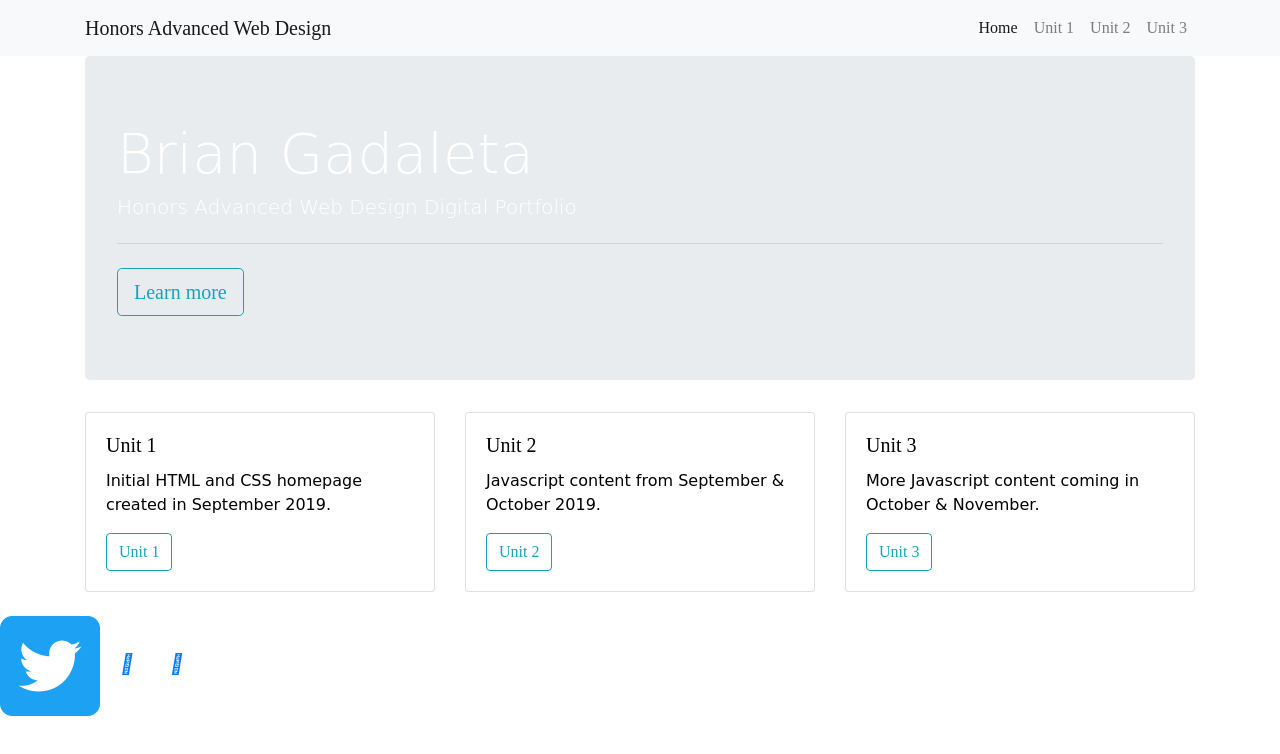
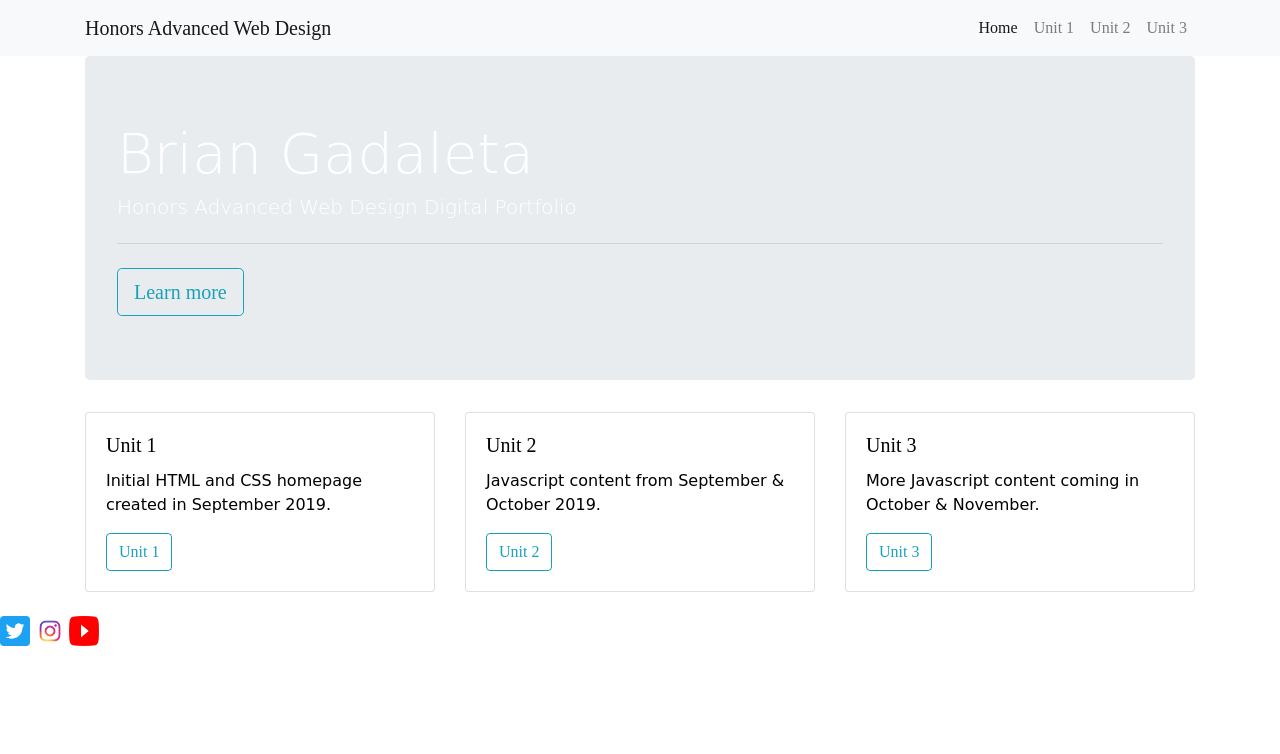
Before and after one commit to bgadaleta/bgadaleta.github.io, a plain HTML site: page index.html in a window 1280 px wide. Drawn offline with nearby package versions, Linux system fonts and the light colour scheme.

Commit message:
Update index.html

```diff
--- a/index.html
+++ b/index.html
@@ -106,11 +106,10 @@ color: black;
     </script>
 
 <!--Twitter-->
-<a href="https://twitter.com/fhsteched"><img border="0" alt="W3Schools" src="img/twittericon.png" width="100" height="100"></a>
+<a href="https://twitter.com/fhsteched"><img border="0" alt="Twitter" src="img/twittericon.png" width="30" height="30"></a>
 <!--Instagram-->
-<a class="btn-floating btn-lg btn-ins" type="button" href="https://www.instagram.com/fhsteched/" role="button"><i class="fab fa-instagram"></i></a>
+<a href="https://www.instagram.com/fhsteched/"><img border="0" alt=Instagram" src="img/instagramicon.png" width="30" height="30"></a>
 <!--Youtube-->
-<a class="btn-floating btn-lg btn-yt" type="button" href="https://www.youtube.com/channel/UCeK4Gcf5_0LXMbGl4AzVVIQ" role="button"><i class="fab fa-youtube"></i></a>
-
+<a href="https://www.youtube.com/channel/UCeK4Gcf5_0LXMbGl4AzVVIQ"><img border="0" alt=YouTube" src="img/youtubeicon.png" width="30" height="30"></a>
   </body>
 </html>
```
